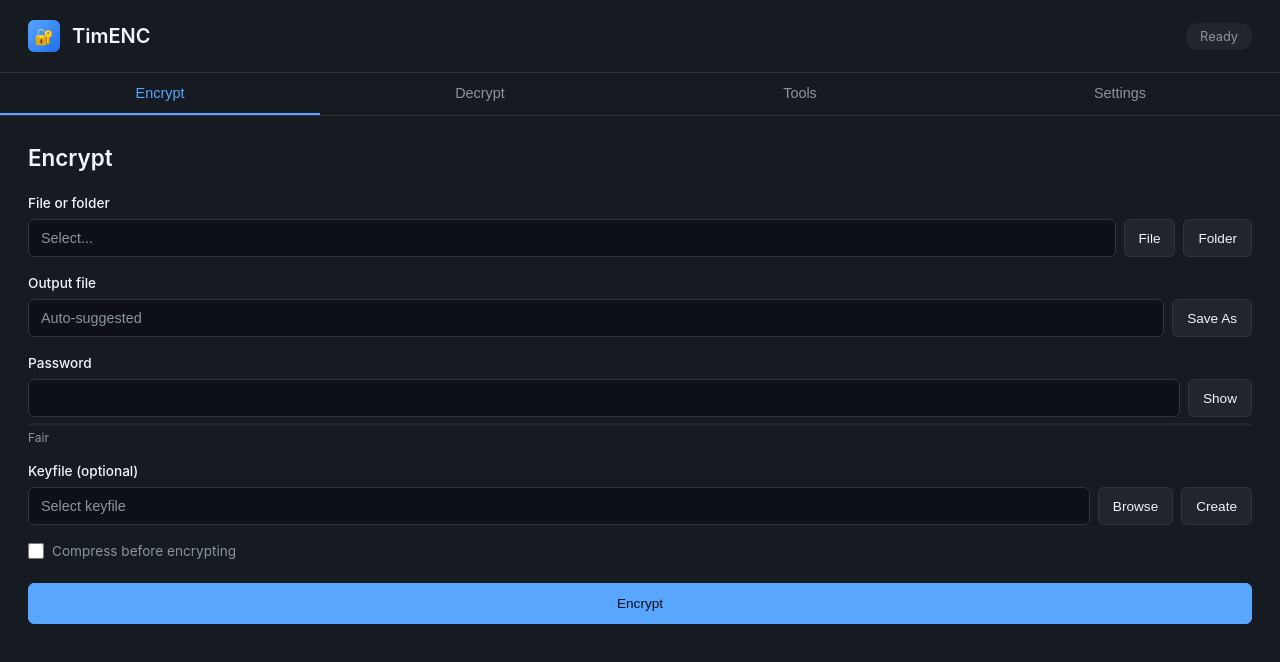
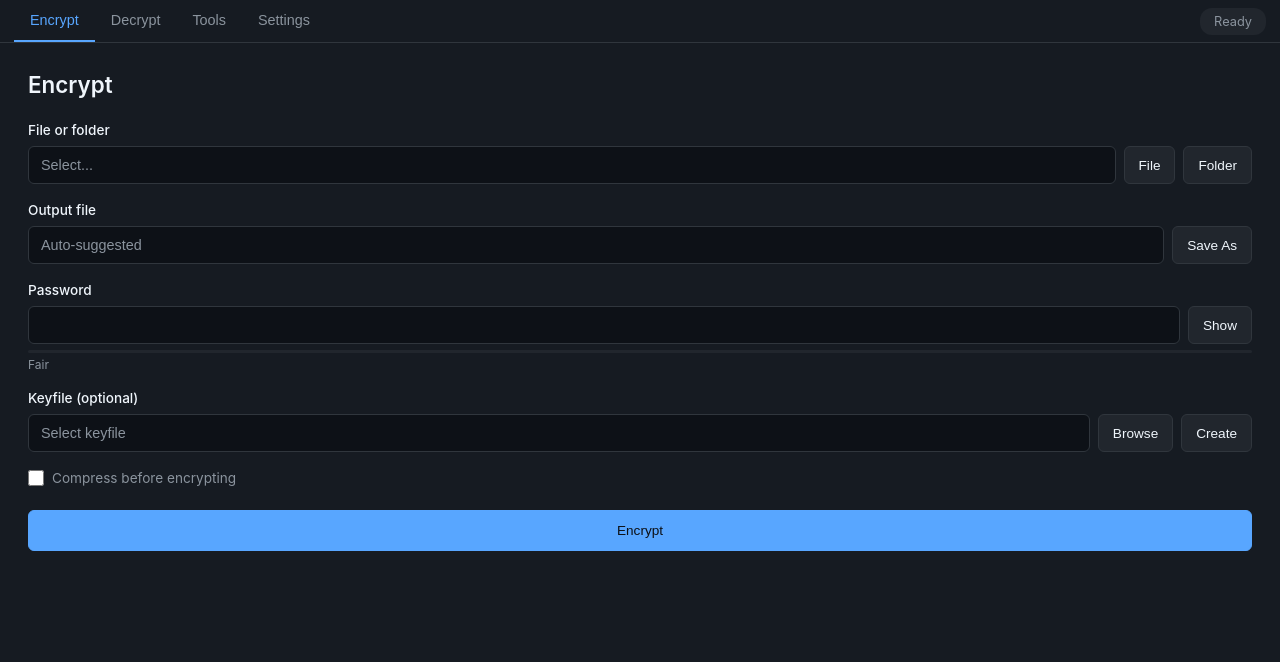
Before and after one commit to SnowTimSwiss/TimENC, a plain HTML site: page src-tauri/dist/index.html in a window 1280 px wide. Drawn offline with Linux system fonts and the light colour scheme.

Commit message:
smal gui refinements // icon fixes

```diff
--- a/flatpak/io.github.SnowTimSwiss.TimENC.metainfo.xml
+++ b/flatpak/io.github.SnowTimSwiss.TimENC.metainfo.xml
@@ -40,6 +40,11 @@
   <content_rating type="oars-1.1" />
 
   <releases>
+    <release version="2.2.1" date="2026-06-27">
+      <description>
+        <p>Transparent app icon and a more compact window layout.</p>
+      </description>
+    </release>
     <release version="2.2.0" date="2026-06-27">
       <description>
         <p>TimENC v2.2.0.</p>
--- a/src-tauri/dist/index.html
+++ b/src-tauri/dist/index.html
@@ -46,38 +46,6 @@
       overflow: hidden;
     }
 
-    .header {
-      padding: 20px 28px;
-      border-bottom: 1px solid var(--border);
-      display: flex;
-      justify-content: space-between;
-      align-items: center;
-    }
-
-    .logo {
-      display: flex;
-      align-items: center;
-      gap: 12px;
-    }
-
-    .logo-icon {
-      width: 32px;
-      height: 32px;
-      background: linear-gradient(135deg, var(--accent), #1f6feb);
-      border-radius: 6px;
-      display: flex;
-      align-items: center;
-      justify-content: center;
-      font-weight: bold;
-      font-size: 16px;
-      color: white;
-    }
-
-    .logo-text {
-      font-size: 1.25rem;
-      font-weight: 600;
-    }
-
     .status {
       padding: 6px 14px;
       border-radius: 12px;
@@ -98,12 +66,17 @@
 
     .nav {
       display: flex;
+      align-items: center;
       border-bottom: 1px solid var(--border);
+      padding: 0 14px;
+    }
+
+    .nav .status {
+      margin-left: auto;
     }
 
     .nav-btn {
-      flex: 1;
-      padding: 12px;
+      padding: 12px 16px;
       background: transparent;
       border: none;
       color: var(--text-secondary);
@@ -310,10 +283,6 @@
     }
 
     @media (max-width: 600px) {
-      .header {
-        padding: 16px 20px;
-      }
-
       .content {
         padding: 20px;
       }
@@ -334,19 +303,12 @@
 </head>
 <body>
   <div class="container">
-    <header class="header">
-      <div class="logo">
-        <div class="logo-icon">🔐</div>
-        <div class="logo-text">TimENC</div>
-      </div>
-      <div id="status" class="status">Ready</div>
-    </header>
-
     <nav class="nav">
       <button class="nav-btn active" data-page="encrypt" id="nav-encrypt">Encrypt</button>
-      <button class="nav-btn" data-page="decrypt" data-page="decrypt" id="nav-decrypt">Decrypt</button>
+      <button class="nav-btn" data-page="decrypt" id="nav-decrypt">Decrypt</button>
       <button class="nav-btn" data-page="tools" id="nav-tools">Tools</button>
       <button class="nav-btn" data-page="settings" id="nav-settings">Settings</button>
+      <div id="status" class="status">Ready</div>
     </nav>
 
     <div class="content">
--- a/src-tauri/tauri.conf.json
+++ b/src-tauri/tauri.conf.json
@@ -1,7 +1,7 @@
 {
   "$schema": "https://schema.tauri.app/tauri.conf.json",
   "productName": "TimENC",
-  "version": "2.2.0",
+  "version": "2.2.1",
   "identifier": "com.timenc",
   "build": {
     "beforeBuildCommand": "",
@@ -15,12 +15,12 @@
     "windows": [
       {
         "fullscreen": false,
-        "height": 700,
+        "height": 620,
         "resizable": true,
         "title": "TimENC - Secure Encryption",
         "width": 1000,
         "minWidth": 800,
-        "minHeight": 600
+        "minHeight": 540
       }
     ],
     "security": {
```
Also changed, not shown: Images/Screenshot-Encrypt.png, src-tauri/icons/128x128.png, src-tauri/icons/128x128@2x.png, src-tauri/icons/32x32.png, src-tauri/icons/icon.ico, 3 other files.
